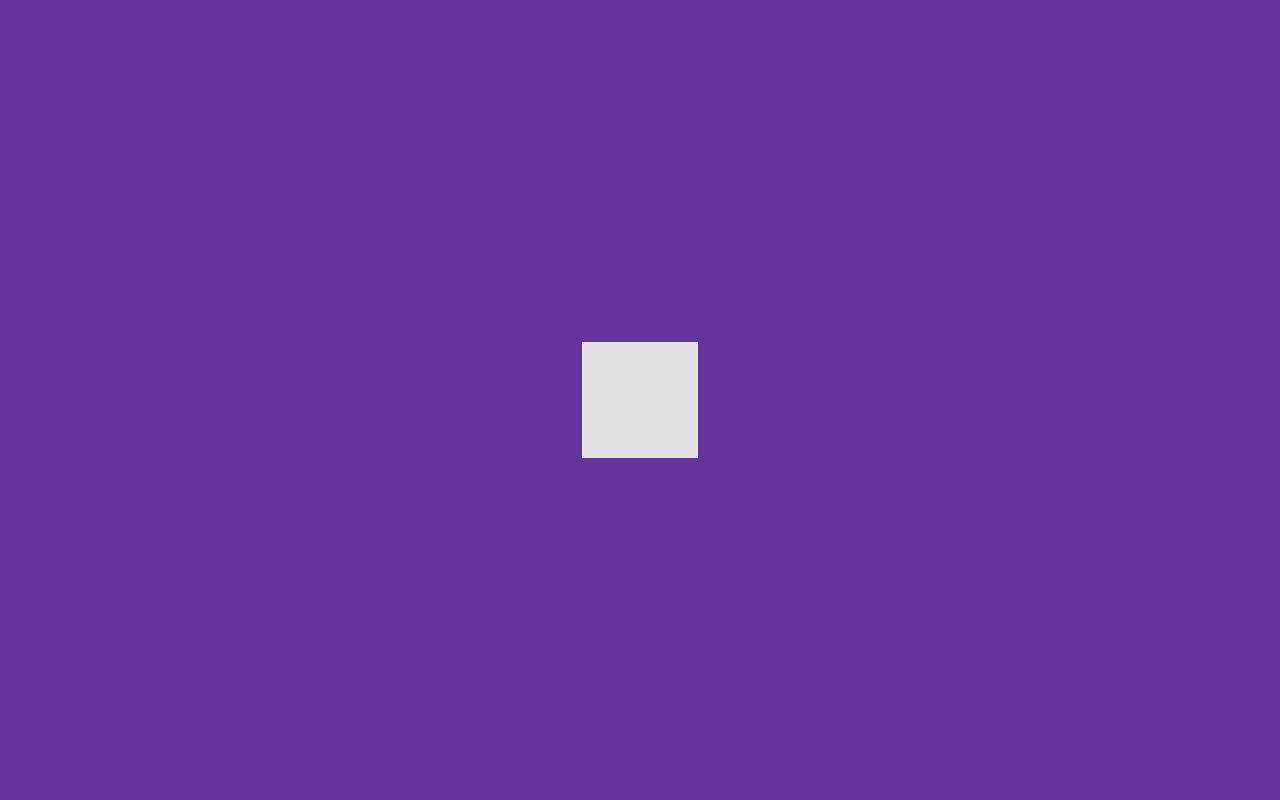
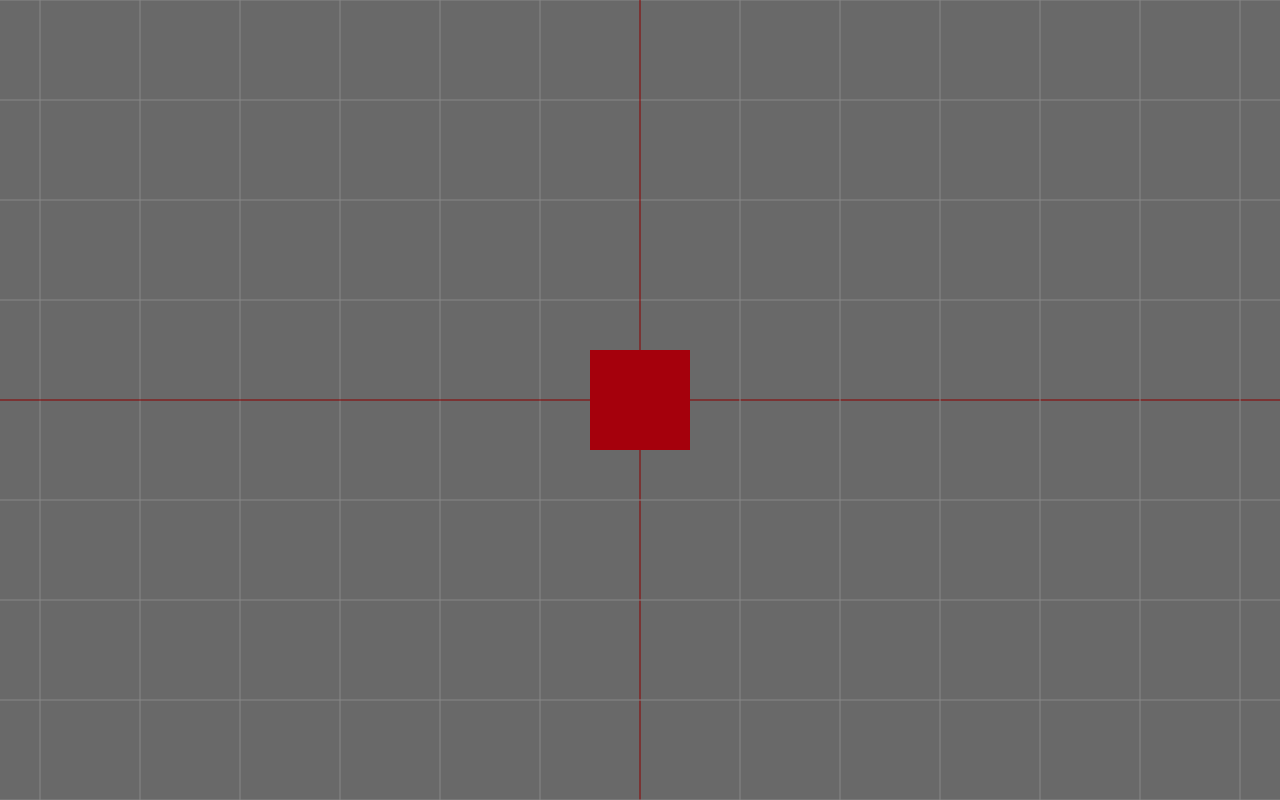
Before and after one commit to shushanskii/15puzzle, a React app: page / in a window 1280 px wide. Built offline with nearby package versions, Linux system fonts and the light colour scheme.

Commit message:
feat(app): add OrthographicCamera

```diff
--- a/src/components/Box/index.tsx
+++ b/src/components/Box/index.tsx
@@ -2,9 +2,12 @@
 import { type FC } from 'react'
 
 const Box: FC<unknown> = () => (
-  <mesh>
-    <boxGeometry args={[1, 1, 1]}/>
-  </mesh>
+  <boxHelper>
+    <mesh>
+      <boxGeometry args={[1, 1, 1]}/>
+      <meshPhongMaterial color={'red'}/>
+    </mesh>
+  </boxHelper>
 )
 
 export default Box
--- a/src/scene/index.tsx
+++ b/src/scene/index.tsx
@@ -1,12 +1,22 @@
+/* eslint-disable react/no-unknown-property */
+import { type FC } from 'react'
 import { Canvas } from '@react-three/fiber'
 import Box from 'components/Box'
+import { gradToRad } from 'utils/gradToRad'
 
-function Scene() {
-  return (
-    <Canvas id={'canvas'}>
+const Scene: FC<unknown> = () =>
+
+  (
+    <Canvas id={'canvas'} orthographic={true} camera={{
+      position: [0, 10, 0],
+      rotation: [gradToRad(-90), 0, 0],
+      zoom: 100,
+      far: 20
+    }}>
+      <gridHelper args={[100, 100, 'darkred']}/>
+      <directionalLight color={'white'} position={[0, 10, 0]}/>
       <Box/>
     </Canvas>
   )
-}
 
 export default Scene
--- a/src/style.ts
+++ b/src/style.ts
@@ -13,10 +13,8 @@ export const GlobalStyle = createGlobalStyle`
     }
 
     #root {
-        background: green;
-
         #canvas {
-            background: rebeccapurple;
+            background: dimgrey;
         }
     }
 `
--- /dev/null
+++ b/src/utils/gradToRad.ts
@@ -0,0 +1,4 @@
+export function gradToRad(degrees: number): number {
+  const pi = Math.PI
+  return degrees * (pi / 180)
+}
--- a/tsconfig.json
+++ b/tsconfig.json
@@ -1,6 +1,6 @@
 {
   "compilerOptions": {
-    "target": "es5",
+    "target": "es6",
     "lib": [
       "dom",
       "dom.iterable",
@@ -21,7 +21,8 @@
     "baseUrl": "./src",
     "paths": {
       "scene/*": ["scene/*"],
-      "components/*": ["components/*"]
+      "components/*": ["components/*"],
+      "utils/*": ["utils/*"]
     }
   },
   "include": [
```
Also changed, not shown: src/components/CameraHelper/index.tsx (added, +27 -0 lines).
